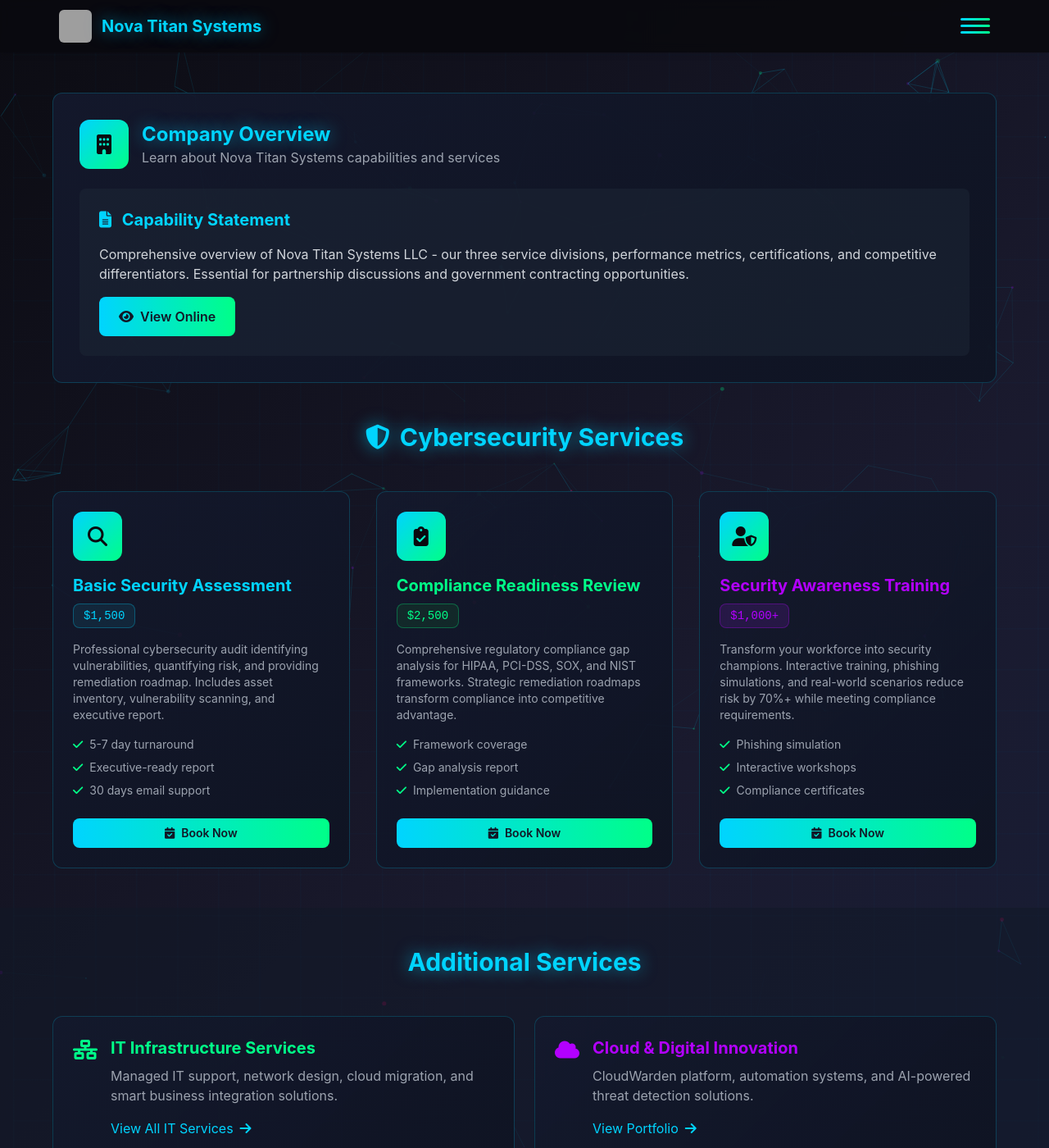
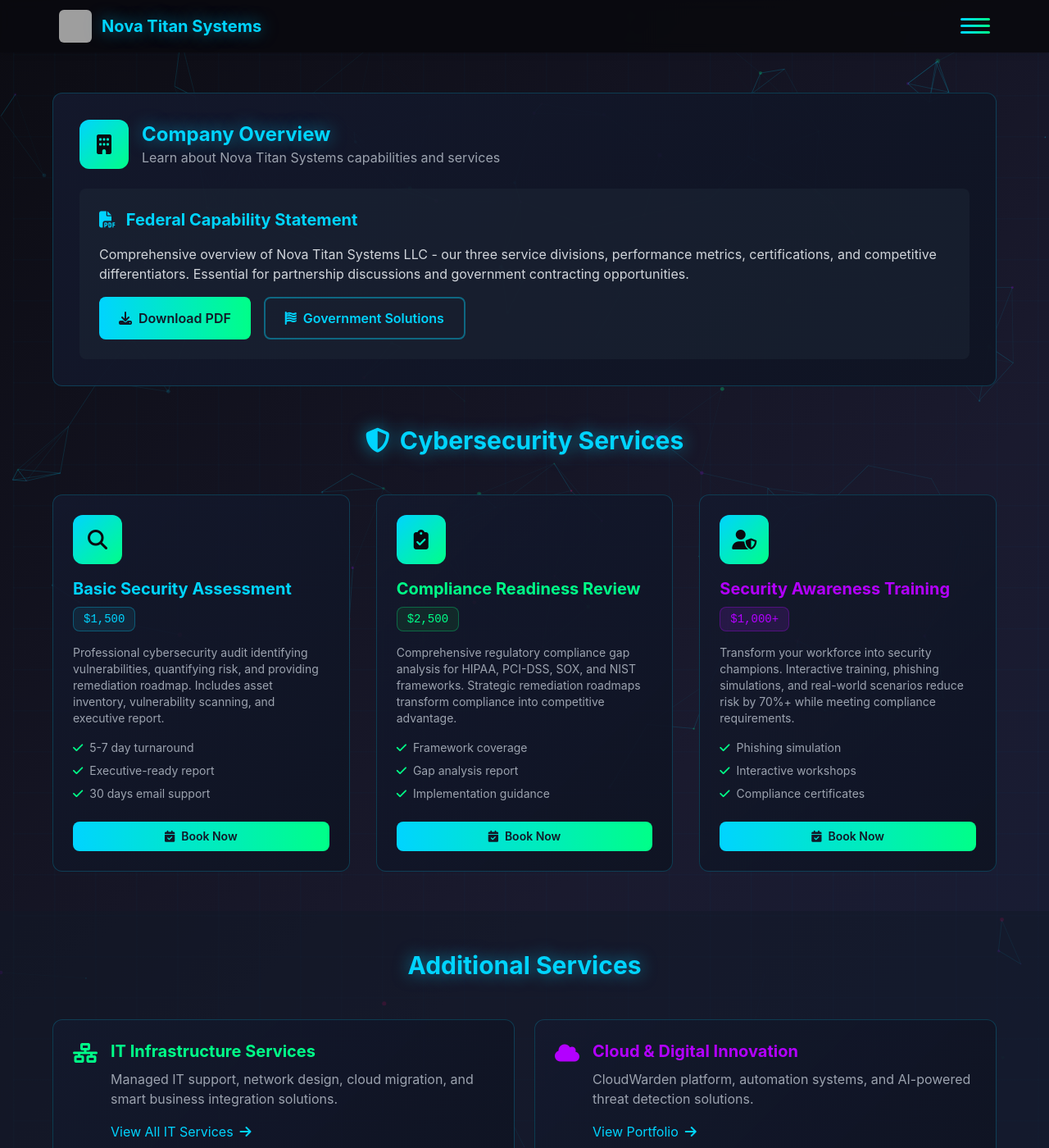
Before and after one commit to tzsmit/nova-titan-site, a Jekyll site: the page built from resources/index.html, in a window 1280 px wide and 1400 px high, scrolled down 221 px. Shown: the whole window at 82% size. Built offline with Jekyll 4.4.1, drawn with Linux system fonts in a browser that asks for light colours; nearby versions of some CDN libraries; grey boxes are pictures that could not be loaded.

Commit message:
feat: Federal capability statement & navigation accessibility improvements
CAPABILITY STATEMENT UPDATES:
✅ New federal capability statement PDF deployed to /assets/docs/
✅ Updated all download links across site (government, certifications, resources pages)
✅ Changed from 'Download Capability Statement' to 'Download Federal Capability Statement'
✅ Added target='_blank' and rel='noopener noreferrer' for proper PDF opening
✅ Resources page now includes direct PDF download + link to Government Solutions page

NAVIGATION ENHANCEMENTS:
✅ Added comprehensive ARIA attributes for accessibility
✅ Improved keyboard navigation with visible focus states
✅ Enhanced dropdown accessibility (focus-within support)
✅ Better mobile menu with overflow scroll and touch optimization

RESPONSIVE & VISUAL IMPROVEMENTS:
✅ Mobile menu max-height with smooth scroll
✅ Body scroll prevention when mobile menu open
✅ Enhanced dropdown shadows and hover states
✅ Professional glassmorphic styling

TECHNICAL:
✅ Proper accessibility roles and ARIA labels
✅ Cross-browser focus state support

```diff
--- a/_includes/header.html
+++ b/_includes/header.html
@@ -1,17 +1,19 @@
 <!-- Navigation Header -->
-<nav class="nav-container fixed w-full top-0 content" style="background: rgba(10,10,15,0.95); backdrop-filter: blur(6px); box-shadow: 0 4px 6px rgba(0,0,0,0.1); z-index: 10000;">
+<nav class="nav-container fixed w-full top-0 content" role="navigation" aria-label="Main navigation" style="background: rgba(10,10,15,0.95); backdrop-filter: blur(6px); box-shadow: 0 4px 6px rgba(0,0,0,0.1); z-index: 10000;">
   <div class="max-w-7xl mx-auto px-4 sm:px-6 lg:px-8">
     <div class="flex items-center justify-between h-16">
       <!-- Logo -->
-      <a href="/" class="flex items-center group">
+      <a href="/" class="flex items-center group" aria-label="Nova Titan Systems Home">
         <img src="https://page.gensparksite.com/v1/base64_upload/b12f5870654d8f0d2849b96fdb25cab2"
-             alt="{{ site.title }} Logo"
-             class="h-10 w-10 rounded-md transition-transform group-hover:scale-110"/>
-        <span class="ml-3 text-xl font-bold text-cyan-400 glow">{{ site.title }}</span>
+             alt="Nova Titan Systems Logo"
+             class="h-10 w-10 rounded-md transition-transform group-hover:scale-110"
+             width="40"
+             height="40"/>
+        <span class="ml-3 text-xl font-bold text-cyan-400 glow" aria-label="Nova Titan Systems">{{ site.title }}</span>
       </a>
 
       <!-- Desktop Navigation -->
-      <div class="hidden lg:flex items-center space-x-6">
+      <div class="hidden lg:flex items-center space-x-6" role="menubar">
         {% for item in site.data.nav %}
           {% assign current_path = page.url %}
           {% assign is_active = false %}
@@ -30,15 +32,16 @@
 
           {% if item.submenu %}
             <!-- Navigation item with dropdown -->
-            <div class="nav-item-wrapper">
+            <div class="nav-item-wrapper" role="menuitem" aria-haspopup="true">
               <a href="{{ item.url }}"
-                 class="nav-link-main {% if is_active %}active{% endif %}">
-                {{ item.name }} <i class="fas fa-chevron-down text-xs ml-1"></i>
+                 class="nav-link-main {% if is_active %}active{% endif %}"
+                 aria-expanded="false">
+                {{ item.name }} <i class="fas fa-chevron-down text-xs ml-1" aria-hidden="true"></i>
               </a>
               <!-- Dropdown Menu -->
-              <div class="dropdown-menu">
+              <div class="dropdown-menu" role="menu" aria-label="{{ item.name }} submenu">
                 {% for subitem in item.submenu %}
-                  <a href="{{ subitem.url }}" class="dropdown-link">
+                  <a href="{{ subitem.url }}" class="dropdown-link" role="menuitem">
                     {{ subitem.name }}
                   </a>
                 {% endfor %}
@@ -47,24 +50,30 @@
           {% else %}
             <!-- Regular navigation link -->
             <a href="{{ item.url }}"
-               class="nav-link-main {% if is_active %}active{% endif %}">
+               class="nav-link-main {% if is_active %}active{% endif %}"
+               role="menuitem"
+               {% if is_active %}aria-current="page"{% endif %}>
               {{ item.name }}
             </a>
           {% endif %}
         {% endfor %}
-        <a href="/book-now/" class="btn-grad text-gray-900 font-semibold py-2 px-4 rounded-lg text-sm">
-          <i class="fas fa-calendar-check mr-1"></i>Book Now
+        <a href="/book-now/" class="btn-grad text-gray-900 font-semibold py-2 px-4 rounded-lg text-sm" role="button">
+          <i class="fas fa-calendar-check mr-1" aria-hidden="true"></i>Book Now
         </a>
       </div>
 
       <!-- Mobile Menu Button -->
-      <button id="menuBtn" class="lg:hidden hamburger" aria-label="Toggle menu" aria-expanded="false">
+      <button id="menuBtn"
+              class="lg:hidden hamburger"
+              aria-label="Toggle navigation menu"
+              aria-expanded="false"
+              aria-controls="mobileMenu">
         <span></span><span></span><span></span>
       </button>
     </div>
 
     <!-- Mobile Navigation -->
-    <div id="mobileMenu" class="lg:hidden hidden pb-4">
+    <div id="mobileMenu" class="lg:hidden hidden pb-4" role="menu" aria-label="Mobile navigation">
       <div class="flex flex-col space-y-2">
         {% for item in site.data.nav %}
           {% assign current_path = page.url %}
@@ -83,20 +92,24 @@
           {% endunless %}
 
           <a href="{{ item.url }}"
-             class="nav-link-main {% if is_active %}active{% endif %}">
+             class="nav-link-main {% if is_active %}active{% endif %}"
+             role="menuitem"
+             {% if is_active %}aria-current="page"{% endif %}>
             {{ item.name }}
           </a>
           {% if item.submenu %}
-            <div class="ml-4 flex flex-col space-y-1">
+            <div class="ml-4 flex flex-col space-y-1" role="group" aria-label="{{ item.name }} submenu">
               {% for subitem in item.submenu %}
-                <a href="{{ subitem.url }}" class="text-sm text-gray-400 hover:text-cyan-300 py-1">
+                <a href="{{ subitem.url }}"
+                   class="text-sm text-gray-400 hover:text-cyan-300 py-1 transition-colors"
+                   role="menuitem">
                   {{ subitem.name }}
                 </a>
               {% endfor %}
             </div>
           {% endif %}
         {% endfor %}
-        <a href="/book-now/" class="nav-link-main">Book Now</a>
+        <a href="/book-now/" class="nav-link-main" role="menuitem">Book Now</a>
       </div>
     </div>
   </div>
@@ -112,11 +125,18 @@
     display: inline-block;
     text-decoration: none;
     font-size: 1rem;
+    font-weight: 500;
   }
 
   .nav-link-main:hover,
   .nav-link-main.active {
     color: #00d4ff;
+  }
+
+  .nav-link-main:focus {
+    outline: 2px solid #00d4ff;
+    outline-offset: 4px;
+    border-radius: 4px;
   }
 
   .nav-link-main::after {
@@ -141,27 +161,28 @@
     display: inline-block;
   }
 
-  /* Dropdown Menu - Simple Overlay */
+  /* Dropdown Menu - Professional Overlay */
   .dropdown-menu {
     position: absolute;
     top: 100%;
     left: 0;
-    min-width: 220px;
-    background: rgba(15, 15, 25, 0.97);
-    backdrop-filter: blur(10px);
+    min-width: 240px;
+    background: rgba(15, 15, 25, 0.98);
+    backdrop-filter: blur(12px);
     border: 1px solid rgba(0, 212, 255, 0.3);
     border-radius: 8px;
-    box-shadow: 0 10px 40px rgba(0, 0, 0, 0.6);
+    box-shadow: 0 10px 40px rgba(0, 0, 0, 0.7), 0 0 0 1px rgba(0, 212, 255, 0.1);
     padding: 0.5rem 0;
-    margin-top: 1rem;
+    margin-top: 0.75rem;
     opacity: 0;
     visibility: hidden;
     transform: translateY(-10px);
-    transition: all 0.2s ease;
+    transition: all 0.25s cubic-bezier(0.4, 0, 0.2, 1);
     z-index: 99999;
   }
 
-  .nav-item-wrapper:hover .dropdown-menu {
+  .nav-item-wrapper:hover .dropdown-menu,
+  .nav-item-wrapper:focus-within .dropdown-menu {
     opacity: 1;
     visibility: visible;
     transform: translateY(0);
@@ -175,13 +196,20 @@
     text-decoration: none;
     transition: all 0.2s ease;
     font-size: 0.95rem;
+    font-weight: 500;
     white-space: nowrap;
   }
 
-  .dropdown-link:hover {
-    background: rgba(0, 212, 255, 0.15);
+  .dropdown-link:hover,
+  .dropdown-link:focus {
+    background: linear-gradient(90deg, rgba(0, 212, 255, 0.15), rgba(0, 255, 136, 0.08));
     color: #00d4ff;
     padding-left: 1.5rem;
+  }
+
+  .dropdown-link:focus {
+    outline: 2px solid #00d4ff;
+    outline-offset: -2px;
   }
 
   /* Book Now Button */
@@ -196,6 +224,11 @@
   .btn-grad:hover {
     transform: translateY(-2px);
     box-shadow: 0 8px 25px rgba(0, 212, 255, 0.5);
+  }
+
+  .btn-grad:focus {
+    outline: 2px solid #fff;
+    outline-offset: 2px;
   }
 
   .btn-grad::before {
@@ -219,6 +252,15 @@
     height: 28px;
     position: relative;
     cursor: pointer;
+    background: transparent;
+    border: none;
+    padding: 0;
+  }
+
+  .hamburger:focus {
+    outline: 2px solid #00d4ff;
+    outline-offset: 4px;
+    border-radius: 4px;
   }
 
   .hamburger span {
@@ -239,9 +281,33 @@
   .hamburger.active span:nth-child(2) { opacity: 0; }
   .hamburger.active span:nth-child(3) { top: 12px; transform: rotate(-45deg); }
 
+  /* Mobile Menu Improvements */
+  #mobileMenu {
+    max-height: calc(100vh - 4rem);
+    overflow-y: auto;
+    -webkit-overflow-scrolling: touch;
+  }
+
+  #mobileMenu a {
+    tap-highlight-color: rgba(0, 212, 255, 0.2);
+  }
+
   /* Force nav to stay on top */
   .nav-container {
     position: fixed !important;
     z-index: 10000 !important;
   }
+
+  /* Responsive adjustments */
+  @media (max-width: 1023px) {
+    .nav-link-main {
+      padding: 0.75rem 0;
+      font-size: 1.125rem;
+    }
+  }
+
+  /* Prevent body scroll when mobile menu open */
+  body.menu-open {
+    overflow: hidden;
+  }
 </style>
--- a/certifications/index.html
+++ b/certifications/index.html
@@ -472,9 +472,9 @@
         <i class="fas fa-flag-usa mr-3"></i>
         Government Solutions
       </a>
-      <a href="/assets/capability-statement/novatitan-capability-statement.pdf" download class="px-8 py-4 rounded-lg border-2 border-green-400/40 hover:bg-green-400/10 transition-all text-lg inline-flex items-center">
+      <a href="/assets/docs/nova-titan-systems-federal-capability-statement.pdf" target="_blank" rel="noopener noreferrer" class="px-8 py-4 rounded-lg border-2 border-green-400/40 hover:bg-green-400/10 transition-all text-lg inline-flex items-center">
         <i class="fas fa-download mr-3"></i>
-        Download Capability Statement
+        Download Federal Capability Statement
       </a>
     </div>
     <p class="text-sm text-gray-400 mt-6">
--- a/government/index.html
+++ b/government/index.html
@@ -604,7 +604,7 @@
         <ul class="space-y-3 text-gray-300 text-sm">
           <li>
             <i class="fas fa-file-pdf text-green-400 mr-3"></i>
-            <a href="/assets/capability-statement/novatitan-capability-statement.pdf" download class="hover:text-green-300 underline">Full Capability Statement (PDF)</a>
+            <a href="/assets/docs/nova-titan-systems-federal-capability-statement.pdf" target="_blank" rel="noopener noreferrer" class="hover:text-green-300 underline">Federal Capability Statement (PDF)</a>
           </li>
           <li><i class="fas fa-file-alt text-green-400 mr-3"></i>Technical Specifications & NAICS/PSC Details</li>
           <li><i class="fas fa-certificate text-green-400 mr-3"></i>Certifications & Credentials Documentation</li>
@@ -615,9 +615,9 @@
     </div>
 
     <div class="flex flex-wrap gap-4 justify-center">
-      <a href="/assets/capability-statement/novatitan-capability-statement.pdf" download class="btn-grad text-gray-900 font-bold py-4 px-8 rounded-lg text-lg inline-flex items-center">
+      <a href="/assets/docs/nova-titan-systems-federal-capability-statement.pdf" target="_blank" rel="noopener noreferrer" class="btn-grad text-gray-900 font-bold py-4 px-8 rounded-lg text-lg inline-flex items-center">
         <i class="fas fa-download mr-3"></i>
-        Download Capability Statement
+        Download Federal Capability Statement
       </a>
       <a href="/book-now/" class="px-8 py-4 rounded-lg border-2 border-cyan-400/40 hover:bg-cyan-400/10 transition-all text-lg inline-flex items-center">
         <i class="fas fa-calendar-check mr-3"></i>
--- a/resources/index.html
+++ b/resources/index.html
@@ -36,15 +36,18 @@
       </div>
       <div class="bg-gray-800/50 rounded-lg p-6">
         <h3 class="text-xl font-bold text-cyan-300 mb-4">
-          <i class="fas fa-file-alt text-cyan-400 mr-2"></i>
-          Capability Statement
+          <i class="fas fa-file-pdf text-cyan-400 mr-2"></i>
+          Federal Capability Statement
         </h3>
         <p class="text-gray-300 mb-4">
           Comprehensive overview of Nova Titan Systems LLC - our three service divisions, performance metrics, certifications, and competitive differentiators. Essential for partnership discussions and government contracting opportunities.
         </p>
         <div class="flex flex-wrap gap-4">
-          <a href="/capability-statement/" class="inline-flex items-center bg-gradient-to-r from-cyan-400 to-green-400 text-gray-900 font-semibold py-3 px-6 rounded-lg hover:shadow-lg transition">
-            <i class="fas fa-eye mr-2"></i>View Online
+          <a href="/assets/docs/nova-titan-systems-federal-capability-statement.pdf" target="_blank" rel="noopener noreferrer" class="inline-flex items-center bg-gradient-to-r from-cyan-400 to-green-400 text-gray-900 font-semibold py-3 px-6 rounded-lg hover:shadow-lg transition">
+            <i class="fas fa-download mr-2"></i>Download PDF
+          </a>
+          <a href="/government/" class="inline-flex items-center border-2 border-cyan-400/40 text-cyan-300 font-semibold py-3 px-6 rounded-lg hover:bg-cyan-400/10 transition">
+            <i class="fas fa-flag-usa mr-2"></i>Government Solutions
           </a>
         </div>
       </div>
```
Also changed, not shown: assets/images/traivone-smith-headshot.jpg (added), 1 other file.
